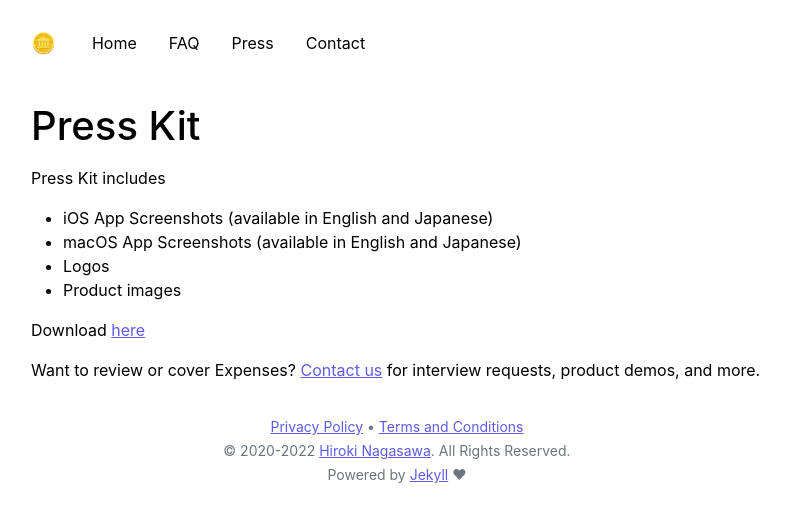
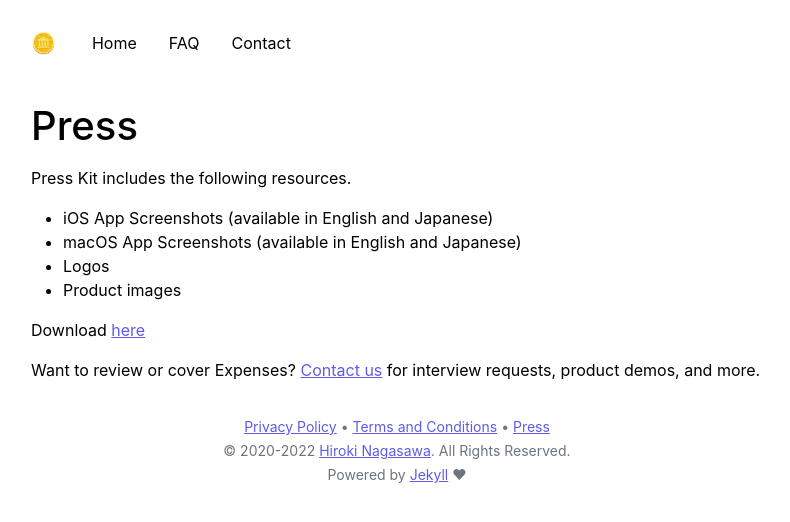
Before and after one commit to bluecometlabs/getexpenses.app, a Jekyll site: the page built from pages/press.md, in a window 1280 px wide. Shown: the top 522 px of the page, without its empty margins (243-1033 px from the left). Built offline with Jekyll 4.4.1, drawn with Linux system fonts in a browser that asks for light colours.

Commit message:
Move press page

```diff
--- a/_includes/footer.html
+++ b/_includes/footer.html
@@ -2,7 +2,7 @@
     <div class="wrapper">
         <p class="text-muted text-center">
             <small>
-                <a href="/privacy/">Privacy Policy</a> • <a href="/terms/">Terms and Conditions</a><br>
+                <a href="/privacy/">Privacy Policy</a> • <a href="/terms/">Terms and Conditions</a> • <a href="/press/">Press</a><br>
                 &copy; 2020-{{ site.time | date: '%Y' }} <a href="{{ site.links.developer }}">Hiroki Nagasawa</a>. All Rights Reserved.<br>
                 Powered by <a href="{{ site.links.jekyll }}">Jekyll</a> ♥
             </small>
--- a/_includes/header.html
+++ b/_includes/header.html
@@ -10,7 +10,6 @@
                 <div class="navbar-nav ml-auto">
                     <a class="nav-link" href="/">Home</a>
                     <a class="nav-link" href="/faq/">FAQ</a>
-                    <a class="nav-link" href="/press/">Press</a>
                     <a class="nav-link" href="/contact/">Contact</a>
                 </div>
             </div>
--- a/_includes/press.html
+++ b/_includes/press.html
@@ -1,6 +1,6 @@
 <div class="apps-main">
-    <h1>Press Kit</h1>
-    <p>Press Kit includes</p>
+    <h1>Press</h1>
+    <p>Press Kit includes the following resources.</p>
     <ul>
         <li>iOS App Screenshots (available in English and Japanese)</li>
         <li>macOS App Screenshots (available in English and Japanese)</li>
```
